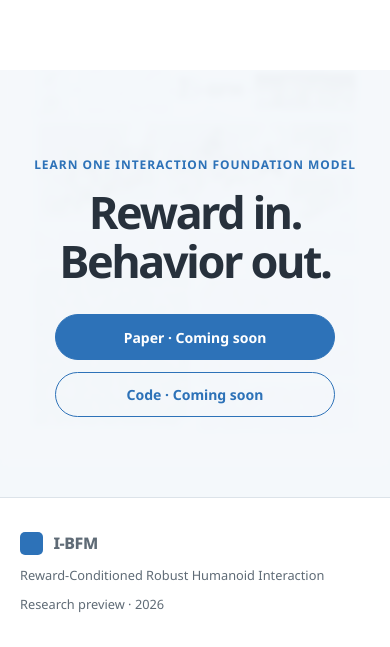
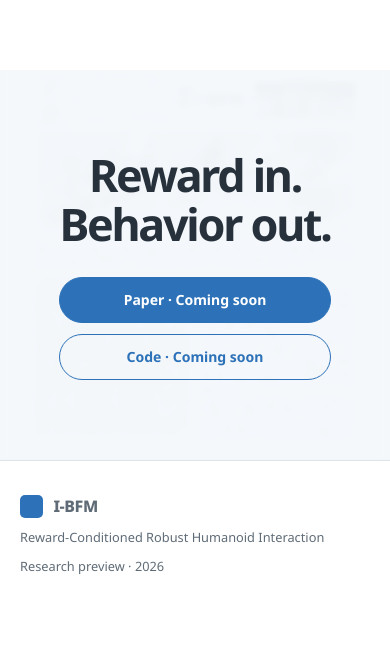
Before and after one commit to iamhardworking/I-BFM, a plain HTML site: page index.html in a window 390 px wide. Shown: the part 9961-10608 px from the top of the page. After the commit the page ends 10570 px from the top, so only its background shows below. Drawn offline with Linux system fonts and the light colour scheme.

Commit message:
Remove closing eyebrow text

```diff
--- a/index.html
+++ b/index.html
@@ -14,7 +14,7 @@
     <link rel="preconnect" href="https://fonts.googleapis.com" />
     <link rel="preconnect" href="https://fonts.gstatic.com" crossorigin />
     <link href="https://fonts.googleapis.com/css2?family=Noto+Sans:wght@400;500;600;700;800&display=swap" rel="stylesheet" />
-    <link rel="stylesheet" href="static/css/site.css?v=robust-showcase-20261005" />
+    <link rel="stylesheet" href="static/css/site.css?v=footer-clean-20261005" />
     <script src="static/js/site.js?v=autoplay-visible-20261004" defer></script>
   </head>
   <body>
@@ -233,7 +233,6 @@
       <section class="closing">
         <img src="static/images/paper-page-1.png" alt="" aria-hidden="true" />
         <div>
-          <span class="eyebrow">Learn one interaction foundation model</span>
           <h2>Reward in.<br />Behavior out.</h2>
           <div class="hero-actions">
             <span class="button primary coming-soon">Paper · Coming soon</span>
--- a/static/css/site.css
+++ b/static/css/site.css
@@ -149,8 +149,7 @@ video, img { display: block; max-width: 100%; }
 .closing::after { content: ""; position: absolute; inset: 0; background: rgba(245, 249, 252, .9); }
 .closing > img { position: absolute; inset: -25% 0; width: 100%; opacity: .24; filter: grayscale(1) blur(3px); }
 .closing > div { position: relative; z-index: 2; padding: 5rem 1.5rem; }
-.closing .eyebrow { color: var(--blue); }
-.closing h2 { margin: .7rem 0 0; font-size: clamp(2.8rem, 4.5vw, 4rem); line-height: 1.1; letter-spacing: -.05em; }
+.closing h2 { margin: 0; font-size: clamp(2.8rem, 4.5vw, 4rem); line-height: 1.1; letter-spacing: -.05em; }
 .closing .button { color: var(--blue); border-color: var(--blue); }
 .closing .button:hover { color: white; background: var(--blue); }
 .closing .button.primary { color: white; background: var(--blue); border-color: var(--blue); }
```
